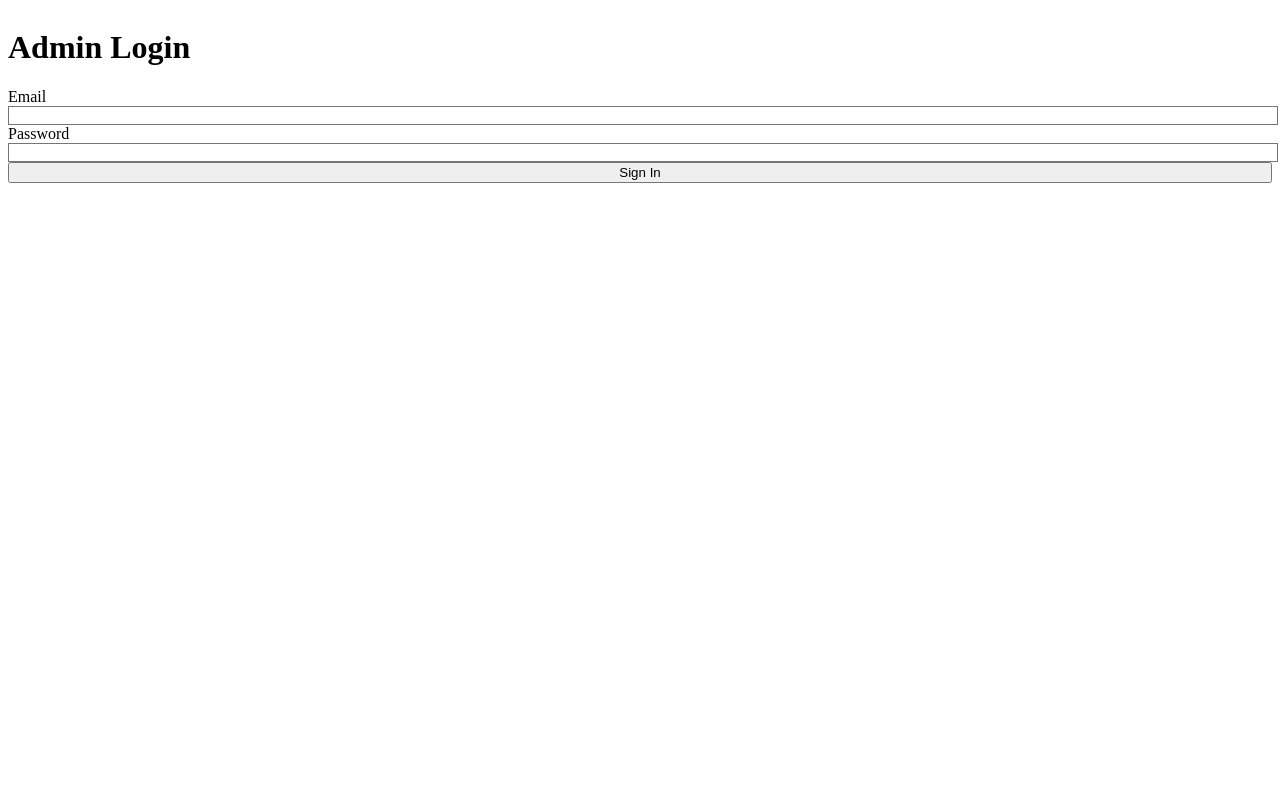
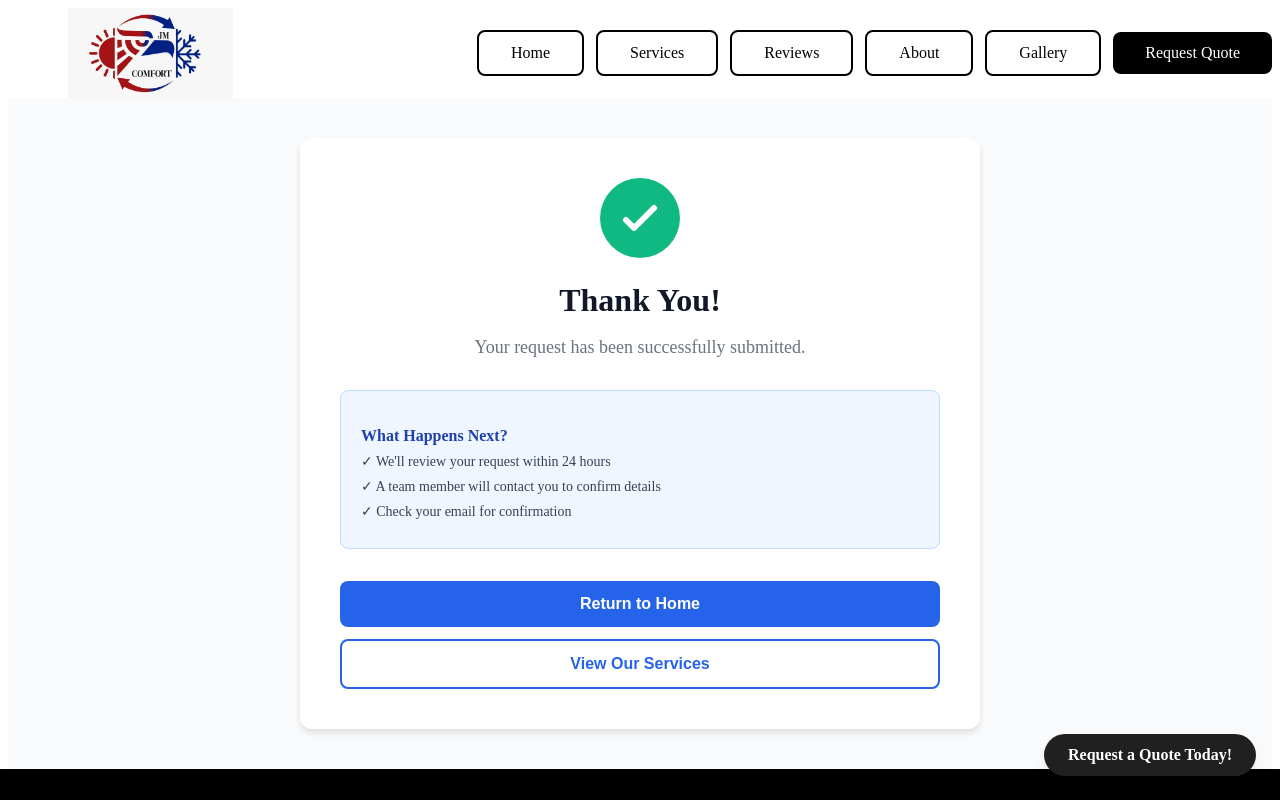
Before and after one commit to IbrahimAlj/JM-Comfort, a React (Vite) app in the folder client/: page /confirmation in a window 1280 px wide. Before the commit this address led to /admin/login. Shown: the top 800 px of the page. Built offline with nearby package versions, Linux system fonts and the light colour scheme.

Commit message:
Add confirmation page and redirect after quote submission

```diff
--- a/client/src/App.jsx
+++ b/client/src/App.jsx
@@ -2,6 +2,7 @@ import { BrowserRouter as Router, Routes, Route, Link } from 'react-router-dom';
 import Footer from "./components/Footer";
 import Home from "./pages/Home";
 import About from "./pages/About";
+import Confirmation from "./pages/Confirmation";
 import Services from "./pages/Services";
 import Reviews from "./pages/Reviews";
 import Contact from "./pages/Contact";
@@ -22,6 +23,7 @@ function App() {
         <Routes>
           <Route path="/" element={<Home />} />
           <Route path="/about" element={<About />} />
+          <Route path="/confirmation" element={<Confirmation />} />
           <Route path="/services" element={<Services />} />
           <Route path="/reviews" element={<Reviews />} />
           <Route path="/contact" element={<Contact />} />
--- /dev/null
+++ b/client/src/pages/Confirmation.jsx
@@ -0,0 +1,203 @@
+import { useLocation, Link } from 'react-router-dom';
+import Navbar from '../components/Navbar';
+import Footer from '../components/Footer';
+
+export default function Confirmation() {
+  const location = useLocation();
+  const submittedData = location.state || {};
+
+  return (
+    <>
+      <Navbar />
+
+      <div style={{
+        minHeight: '70vh',
+        display: 'flex',
+        alignItems: 'center',
+        justifyContent: 'center',
+        padding: '40px 20px',
+        backgroundColor: '#f9fafb'
+      }}>
+        <div style={{
+          maxWidth: '600px',
+          width: '100%',
+          backgroundColor: 'white',
+          borderRadius: '12px',
+          padding: '40px',
+          boxShadow: '0 4px 6px rgba(0, 0, 0, 0.1)',
+          textAlign: 'center'
+        }}>
+          {/* Success Icon */}
+          <div style={{
+            width: '80px',
+            height: '80px',
+            backgroundColor: '#10b981',
+            borderRadius: '50%',
+            display: 'flex',
+            alignItems: 'center',
+            justifyContent: 'center',
+            margin: '0 auto 24px'
+          }}>
+            <svg
+              style={{ width: '48px', height: '48px' }}
+              fill="none"
+              stroke="white"
+              strokeWidth="3"
+              viewBox="0 0 24 24"
+            >
+              <path
+                strokeLinecap="round"
+                strokeLinejoin="round"
+                d="M5 13l4 4L19 7"
+              />
+            </svg>
+          </div>
+
+          {/* Success Message */}
+          <h1 style={{
+            fontSize: '32px',
+            fontWeight: 'bold',
+            color: '#111827',
+            marginBottom: '16px'
+          }}>
+            Thank You!
+          </h1>
+
+          <p style={{
+            fontSize: '18px',
+            color: '#6b7280',
+            marginBottom: '32px'
+          }}>
+            Your request has been successfully submitted.
+          </p>
+
+          {/* Submitted Data Display */}
+          {Object.keys(submittedData).length > 0 && (
+            <div style={{
+              backgroundColor: '#f3f4f6',
+              borderRadius: '8px',
+              padding: '24px',
+              marginBottom: '32px',
+              textAlign: 'left'
+            }}>
+              <h2 style={{
+                fontSize: '18px',
+                fontWeight: '600',
+                color: '#111827',
+                marginBottom: '16px'
+              }}>
+                Submitted Information:
+              </h2>
+
+              {submittedData.name && (
+                <div style={{ marginBottom: '12px' }}>
+                  <span style={{ fontWeight: '600', color: '#374151' }}>Name: </span>
+                  <span style={{ color: '#6b7280' }}>{submittedData.name}</span>
+                </div>
+              )}
+
+              {submittedData.email && (
+                <div style={{ marginBottom: '12px' }}>
+                  <span style={{ fontWeight: '600', color: '#374151' }}>Email: </span>
+                  <span style={{ color: '#6b7280' }}>{submittedData.email}</span>
+                </div>
+              )}
+
+              {submittedData.phone && (
+                <div style={{ marginBottom: '12px' }}>
+                  <span style={{ fontWeight: '600', color: '#374151' }}>Phone: </span>
+                  <span style={{ color: '#6b7280' }}>{submittedData.phone}</span>
+                </div>
+              )}
+
+              {submittedData.service && (
+                <div style={{ marginBottom: '12px' }}>
+                  <span style={{ fontWeight: '600', color: '#374151' }}>Service: </span>
+                  <span style={{ color: '#6b7280' }}>{submittedData.service}</span>
+                </div>
+              )}
+
+              {submittedData.message && (
+                <div>
+                  <span style={{ fontWeight: '600', color: '#374151' }}>Message: </span>
+                  <p style={{ color: '#6b7280', marginTop: '8px' }}>{submittedData.message}</p>
+                </div>
+              )}
+            </div>
+          )}
+
+          {/* Next Steps */}
+          <div style={{
+            backgroundColor: '#eff6ff',
+            border: '1px solid #bfdbfe',
+            borderRadius: '8px',
+            padding: '20px',
+            marginBottom: '32px',
+            textAlign: 'left'
+          }}>
+            <h3 style={{
+              fontSize: '16px',
+              fontWeight: '600',
+              color: '#1e40af',
+              marginBottom: '8px'
+            }}>
+              What Happens Next?
+            </h3>
+            <ul style={{
+              listStyle: 'none',
+              padding: 0,
+              margin: 0,
+              color: '#374151',
+              fontSize: '14px'
+            }}>
+              <li style={{ marginBottom: '8px' }}>✓ We&apos;ll review your request within 24 hours</li>
+              <li style={{ marginBottom: '8px' }}>✓ A team member will contact you to confirm details</li>
+              <li style={{ marginBottom: '8px' }}>✓ Check your email for confirmation</li>
+            </ul>
+          </div>
+
+          {/* Action Buttons */}
+          <div style={{
+            display: 'flex',
+            flexDirection: 'column',
+            gap: '12px'
+          }}>
+            <Link to="/">
+              <button style={{
+                width: '100%',
+                padding: '14px 32px',
+                backgroundColor: '#2563eb',
+                color: 'white',
+                border: 'none',
+                borderRadius: '8px',
+                fontSize: '16px',
+                fontWeight: '600',
+                cursor: 'pointer'
+              }}>
+                Return to Home
+              </button>
+            </Link>
+
+            <Link to="/services">
+              <button style={{
+                width: '100%',
+                padding: '14px 32px',
+                backgroundColor: 'white',
+                color: '#2563eb',
+                border: '2px solid #2563eb',
+                borderRadius: '8px',
+                fontSize: '16px',
+                fontWeight: '600',
+                cursor: 'pointer'
+              }}>
+                View Our Services
+              </button>
+            </Link>
+          </div>
+        </div>
+      </div>
+
+      <Footer />
+    </>
+  );
+}
--- a/client/src/pages/RequestQuote.jsx
+++ b/client/src/pages/RequestQuote.jsx
@@ -1,6 +1,9 @@
 import Navbar from '../components/Navbar';
+import { useNavigate } from "react-router-dom";
 
 export default function RequestQuote() {
+  const navigate = useNavigate();
+
   return (
     <>
       <Navbar />
@@ -9,6 +12,13 @@ export default function RequestQuote() {
         <p className="text-gray-700 text-lg leading-relaxed">
           Your quote request form goes here...
         </p>
+
+        <button
+          onClick={() => navigate("/confirmation")}
+          className="mt-8 px-6 py-3 bg-blue-600 text-white rounded-lg"
+        >
+          Submit (temporary)
+        </button>
       </div>
     </>
   );
```
